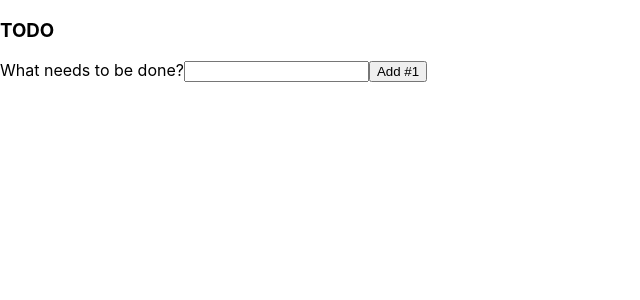
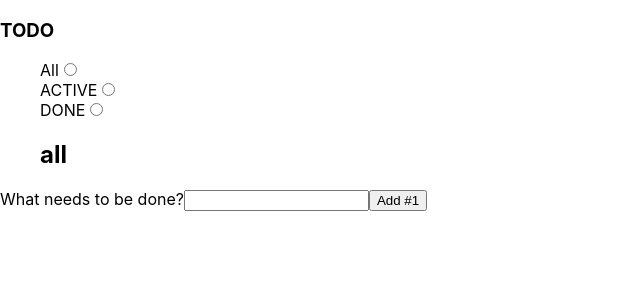
Before and after one commit to adino1337/todos, a React (Create React App) app: page / in a window 1280 px wide. Shown: the top 300 px of the page, without its empty margins (0-640 px from the left). Built offline with nearby package versions, Linux system fonts and the light colour scheme.

Commit message:
working on task 7

```diff
--- a/src/components/TodoList.js
+++ b/src/components/TodoList.js
@@ -2,9 +2,27 @@ import React from 'react';
 
 // 4. Vytvor samostatny modul pre komponent TodoList a nasledne ho importuj v App.js.
 class TodoList extends React.Component {
+  constructor(props) {
+    super(props);
+    this.state = {
+      mode: "all",
+    };
+  }
+
+  handleMode = e => {
+    this.setState({mode: e.value});
+  }
+
     render() {
       return (
         <ul>
+          <span>All</span>
+          <input type="radio" name="mode" {...this.state.mode==="all" && "checked"} value="all" onChange={this.handleMode} /><br/>
+          <span>ACTIVE</span>
+          <input type="radio" name="mode" value="active" onChange={this.handleMode} /><br/>
+          <span>DONE</span>
+          <input type="radio" name="mode" value="done" onChange={this.handleMode} /><br/>
+          <h2>{this.state.mode}</h2>
           {this.props.items.map(item => (
             <li className={item.deleted && "delete"} key={item.id} onClick={(e) => this.props.onClick(item)}>{item.text}</li>
           ))}
```
